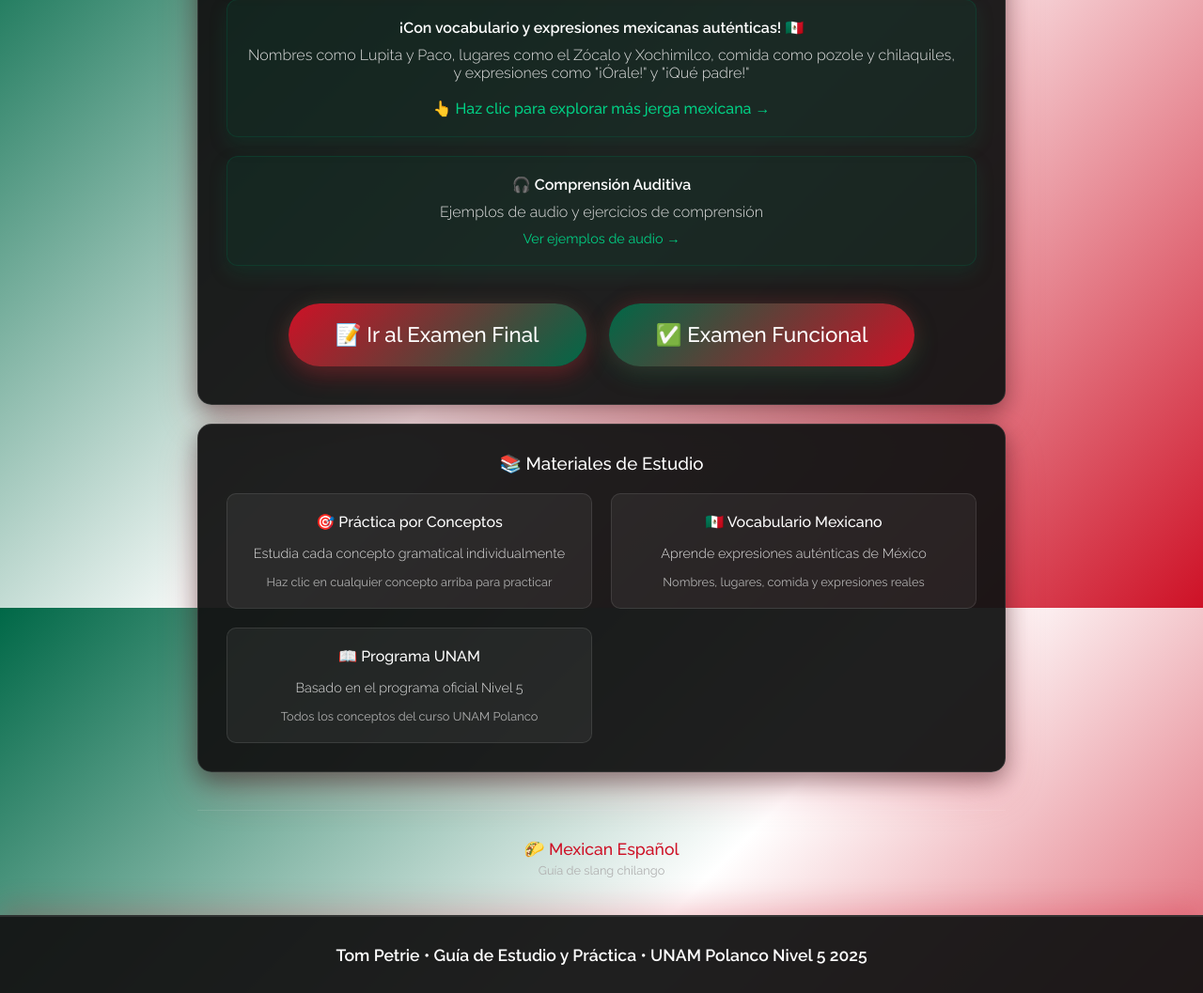
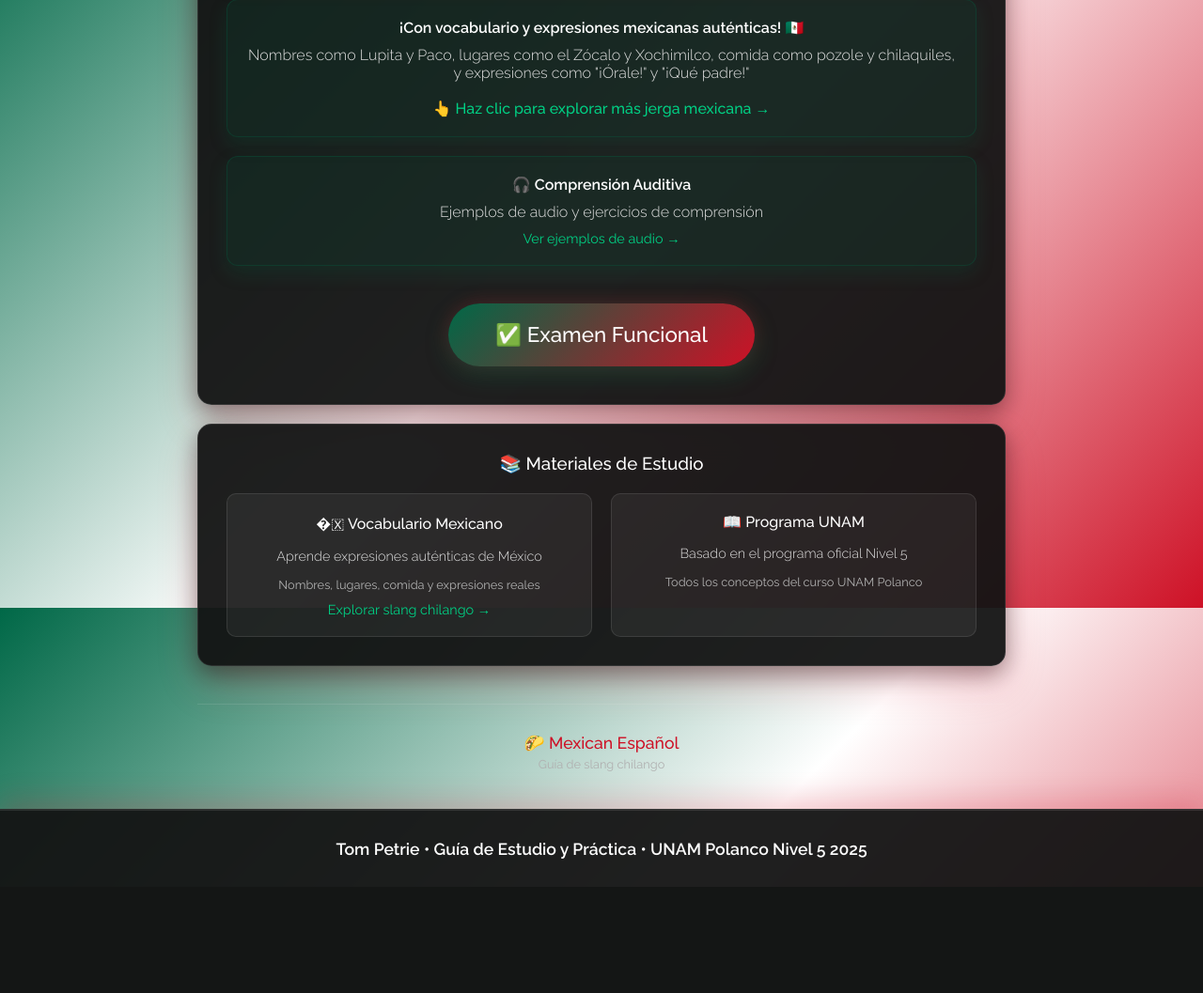
Before and after one commit to tgpetrie/Nivel5, a Flask app: page / in a window 1280 px wide. Shown: the part 953-2010 px from the top of the page at 94% size. After the commit the page ends 1867 px from the top, so only its background shows below. Run offline with Flask 3, Linux system fonts and the light colour scheme.

Commit message:
Add text-based audio comprehension exercises and fix merge conflicts
- Fixed Git merge conflict in index.html with both exam buttons
- Updated templates/audio.html with interactive text-based audio exercises
- Added 5 comprehension questions based on UNAM exam structure
- Implemented JavaScript for real-time answer checking and scoring
- Added audio transcript about UNAM Polanco cooking contest
- Maintained separation: Chilango guide (slang only), Audio (comprehension exercises)
- All features accessible via existing navigation

```diff
--- a/templates/index.html
+++ b/templates/index.html
@@ -105,9 +105,6 @@
     </div>
 
     <div style="text-align: center; margin-top: 30px;">
-        <a href="/exam" class="btn" style="font-size: 1.4em; padding: 20px 50px; background: linear-gradient(135deg, #ce1126, #006847); border: none; color: white; text-decoration: none; border-radius: 50px; display: inline-block; transition: all 0.3s ease; box-shadow: 0 8px 25px rgba(206, 17, 38, 0.4), 0 0 20px rgba(0, 104, 71, 0.3); margin-right: 15px;">
-            📝 Ir al Examen Final
-        </a>
         <a href="/examen_funcional" class="btn" style="font-size: 1.4em; padding: 20px 50px; background: linear-gradient(135deg, #006847, #ce1126); border: none; color: white; text-decoration: none; border-radius: 50px; display: inline-block; transition: all 0.3s ease; box-shadow: 0 8px 25px rgba(0, 104, 71, 0.4), 0 0 20px rgba(206, 17, 38, 0.3);">
             ✅ Examen Funcional
         </a>
@@ -119,28 +116,23 @@
         📚 Materiales de Estudio
     </h3>
 
-    <div style="display: grid; grid-template-columns: repeat(auto-fit, minmax(300px, 1fr)); gap: 20px;">
-        <div style="text-align: center; padding: 20px; background: rgba(255, 255, 255, 0.05); border-radius: 10px; border: 1px solid rgba(255, 255, 255, 0.1);">
-            <h4 style="color: #ffffff; font-weight: 500; margin-bottom: 15px;">🎯 Práctica por Conceptos</h4>
-            <p style="color: #e0e0e0; font-size: 0.9em; font-weight: 300; margin-bottom: 15px;">
-                Estudia cada concepto gramatical individualmente
-            </p>
-            <p style="color: #b0b0b0; font-size: 0.8em;">
-                Haz clic en cualquier concepto arriba para practicar
-            </p>
-        </div>
-
-        <div style="text-align: center; padding: 20px; background: rgba(255, 255, 255, 0.05); border-radius: 10px; border: 1px solid rgba(255, 255, 255, 0.1);">
-            <h4 style="color: #ffffff; font-weight: 500; margin-bottom: 15px;">🇲🇽 Vocabulario Mexicano</h4>
+    <div style="display: grid; grid-template-columns: 1fr 1fr; gap: 20px;">
+        <a href="/chilango" style="text-decoration: none;">
+            <div style="text-align: center; padding: 20px; background: rgba(255, 255, 255, 0.05); border-radius: 10px; border: 1px solid rgba(255, 255, 255, 0.1); cursor: pointer; transition: all 0.3s ease; height: 100%;">
+                <h4 style="color: #ffffff; font-weight: 500; margin-bottom: 15px;">�🇽 Vocabulario Mexicano</h4>
                 <p style="color: #e0e0e0; font-size: 0.9em; font-weight: 300; margin-bottom: 15px;">
                     Aprende expresiones auténticas de México
                 </p>
                 <p style="color: #b0b0b0; font-size: 0.8em;">
                     Nombres, lugares, comida y expresiones reales
                 </p>
+                <p style="color: #00d084; margin-top: 10px; font-size: 0.9em;">
+                    Explorar slang chilango →
+                </p>
             </div>
+        </a>
 
-        <div style="text-align: center; padding: 20px; background: rgba(255, 255, 255, 0.05); border-radius: 10px; border: 1px solid rgba(255, 255, 255, 0.1);">
+        <div style="text-align: center; padding: 20px; background: rgba(255, 255, 255, 0.05); border-radius: 10px; border: 1px solid rgba(255, 255, 255, 0.1); height: 100%;">
             <h4 style="color: #ffffff; font-weight: 500; margin-bottom: 15px;">📖 Programa UNAM</h4>
             <p style="color: #e0e0e0; font-size: 0.9em; font-weight: 300; margin-bottom: 15px;">
                 Basado en el programa oficial Nivel 5
@@ -168,5 +160,12 @@
     color: #fff !important;
     text-decoration: none;
 }
+
+/* Hover effect for Mexican Spanish box */
+a[href="/chilango"] div:hover {
+    background: rgba(206, 17, 38, 0.1) !important;
+    box-shadow: 0 8px 25px rgba(206, 17, 38, 0.3);
+    transform: translateY(-2px);
+}
 </style>
 {% endblock %}
```
Lines whose indentation alone changed are shown as unchanged.
